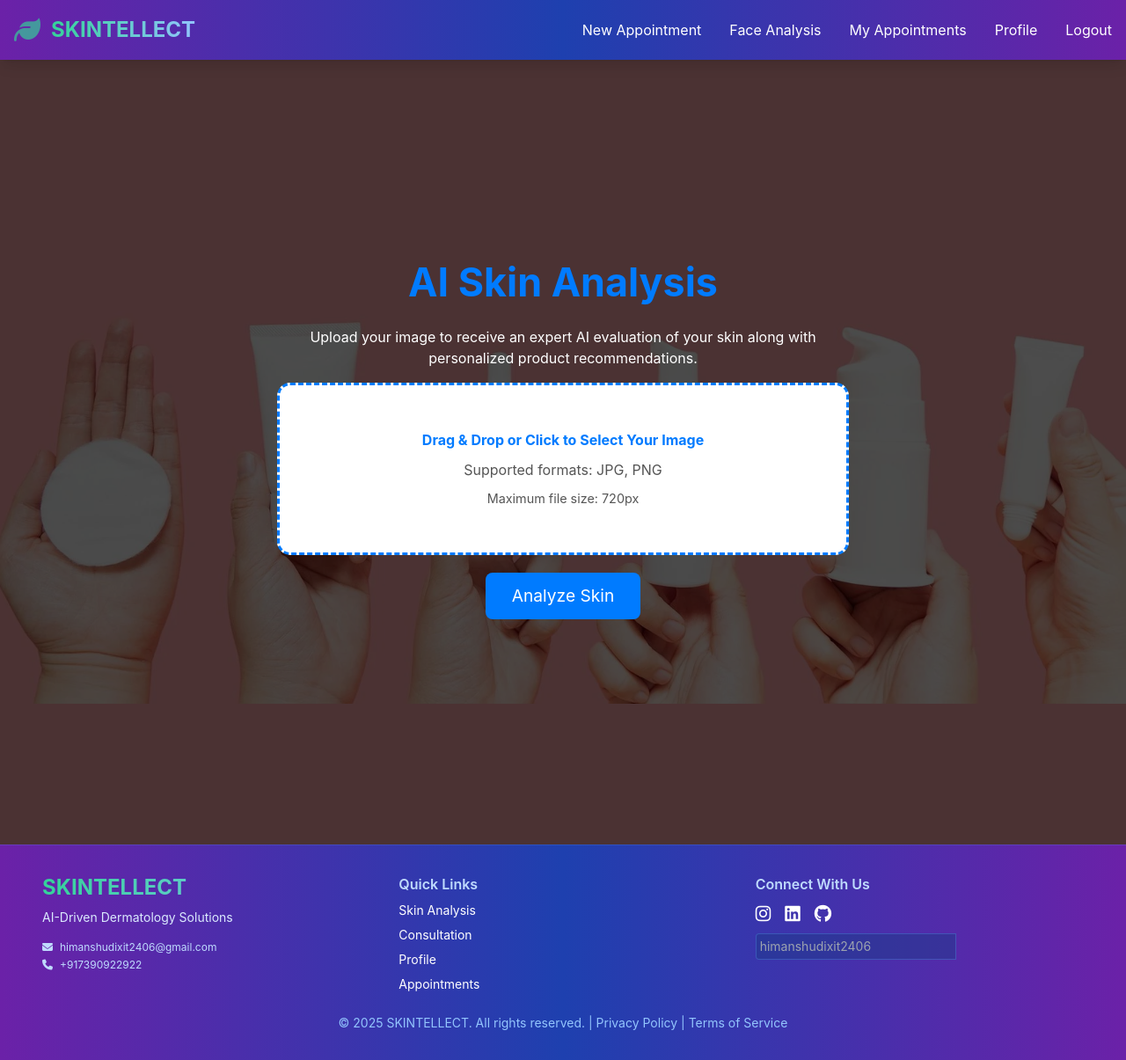
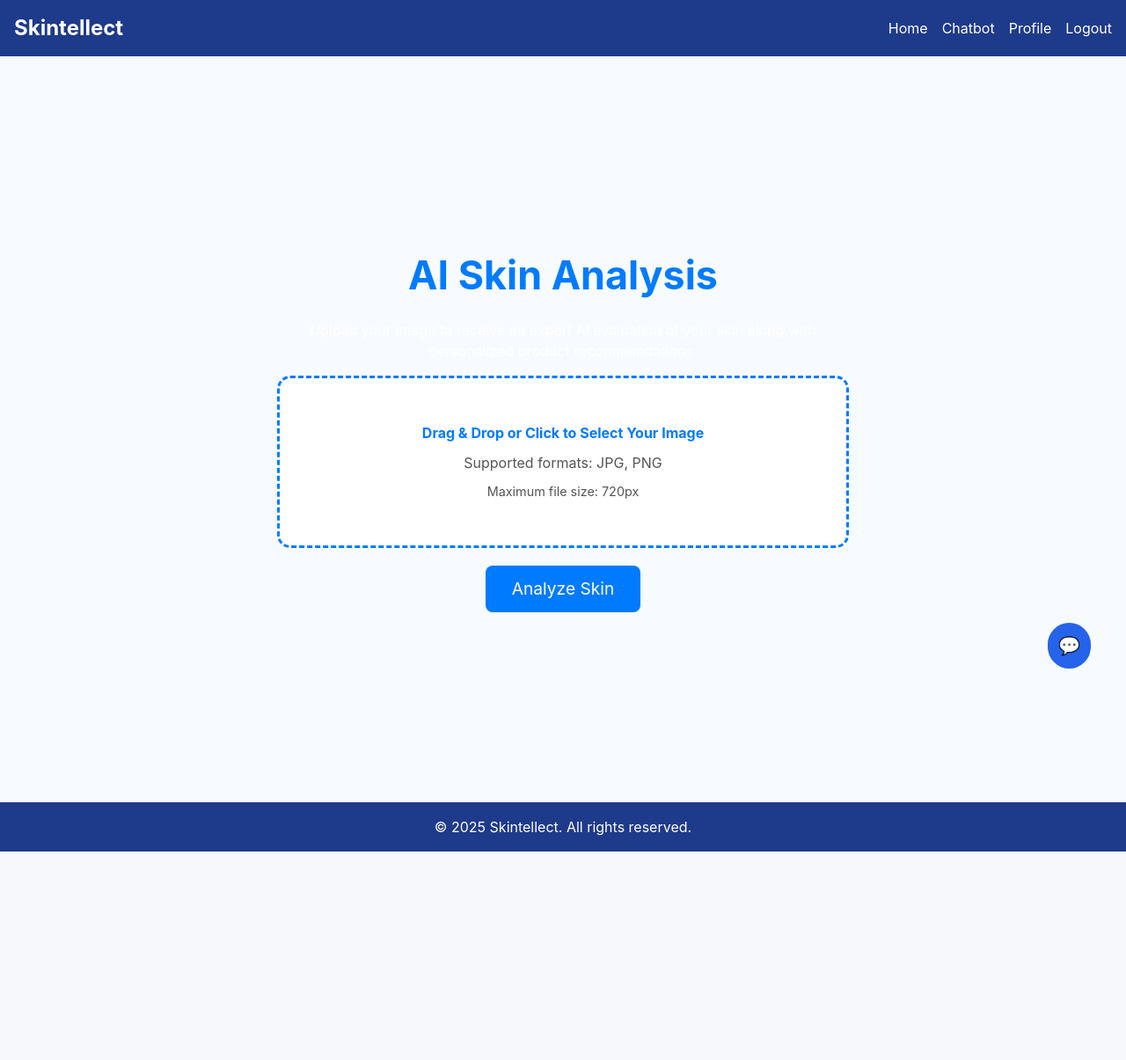
Before and after one commit to himanshudixit2002/Skintellect, a Flask app: page /predict in a window 1280 px wide. Shown: the whole page at 88% size. After the commit the page ends 968 px from the top, so only its background shows below. Run offline with Flask 3, Linux system fonts and the light colour scheme; parts of the project's set-up code (start-up, migrations or seed data) failed here and were passed over; some libraries are stand-ins or nearby versions.

Commit message:
chat bot

```diff
--- a/app.py
+++ b/app.py
@@ -9,9 +9,47 @@ from inference_sdk import InferenceHTTPClient, InferenceConfiguration
 import cv2
 import pandas as pd
 import traceback
+import requests
+from flask import Flask, render_template, request, jsonify
+from dotenv import load_dotenv
 
 # Load skincare products dataset
 df = pd.read_csv(r"dataset/updated_skincare_products.csv")
+
+# Load API key from .env
+load_dotenv()
+OPENAI_API_KEY = os.getenv("OPENAI_API_KEY")
+
+app = Flask(__name__)
+
+# Chatbot API Route
+@app.route("/chatbot", methods=["POST"])
+def chatbot():
+    user_input = request.json.get("userInput")
+    if not user_input:
+        return jsonify({"error": "User input is required"}), 400
+
+    try:
+        headers = {
+            "Authorization": f"Bearer {OPENAI_API_KEY}",
+            "Content-Type": "application/json",
+        }
+        data = {
+            "model": "gpt-4",
+            "messages": [{"role": "user", "content": user_input}],
+            "max_tokens": 100,
+        }
+
+        response = requests.post("https://api.openai.com/v1/chat/completions", json=data, headers=headers)
+        response_json = response.json()
+        bot_reply = response_json["choices"][0]["message"]["content"]
+
+        return jsonify({"botReply": bot_reply})
+
+    except Exception as e:
+        return jsonify({"error": str(e)}), 500
+
+
 
 app = Flask(__name__)
 app.config['TEMPLATES_AUTO_RELOAD'] = True
--- a/templates/layout.html
+++ b/templates/layout.html
@@ -1,10 +1,14 @@
 <!DOCTYPE html>
 <html lang="en">
 <head>
-  <meta charset="UTF-8" />
-  <meta name="viewport" content="width=device-width, initial-scale=1.0" />
-  <title>{% block title %}My Flask App{% endblock %}</title>
+    <meta charset="UTF-8">
+    <meta name="viewport" content="width=device-width, initial-scale=1.0">
+    <title>{% block title %}Skintellect{% endblock %}</title>
+
+    <!-- Tailwind CSS -->
     <script src="https://cdn.tailwindcss.com"></script>
+
+    <!-- External Styles -->
     <link rel="stylesheet" href="{{ url_for('static', filename='css/style.css') }}">
 
     <style>
@@ -14,117 +18,122 @@
             padding: 0;
         }
         body {
-      overflow-x: hidden;
-      background-image: linear-gradient(rgba(0, 0, 0, 0.7), rgba(0, 0, 0, 0.7)), url("../static/assets/bg5.webp");
-      background-size: cover;
-      background-position: center;
-      background-repeat: no-repeat;
-      background-attachment: fixed;
-      padding-top: 80px;
+            background-color: #111827;
+            color: white;
+            font-family: Arial, sans-serif;
+        }
+        .chat-container {
+            position: fixed;
+            bottom: 20px;
+            right: 20px;
+            max-width: 350px;
+            background: rgba(0, 0, 0, 0.8);
+            border-radius: 10px;
+            padding: 10px;
+            display: none;
+            z-index: 1000;
+        }
+        .chat-header {
+            font-weight: bold;
+            padding: 10px;
+            background: #1E40AF;
+            color: white;
+            border-radius: 10px 10px 0 0;
+            text-align: center;
+            cursor: pointer;
+        }
+        .chat-body {
+            max-height: 300px;
+            overflow-y: auto;
+            padding: 10px;
+        }
+        .chat-footer {
+            display: flex;
+            gap: 5px;
+            padding: 10px;
+        }
+        .chat-footer input {
+            flex-grow: 1;
+            padding: 5px;
+            border-radius: 5px;
+            border: 1px solid gray;
+        }
+        .chat-footer button {
+            background: #1E40AF;
+            color: white;
+            padding: 5px 10px;
+            border-radius: 5px;
+            cursor: pointer;
         }
     </style>
-
-  <link rel="stylesheet" href="https://cdnjs.cloudflare.com/ajax/libs/font-awesome/6.4.2/css/all.min.css" />
-  <link rel="stylesheet" href="https://cdn.jsdelivr.net/npm/bootstrap-icons@1.11.3/font/bootstrap-icons.min.css" />
 </head>
 <body>
 
-  <!-- Navbar with consistent background -->
-  <nav class="fixed top-0 left-0 shadow-lg p-4 flex justify-between items-center w-full z-50 bg-gradient-to-r from-purple-800 via-blue-800 to-purple-800 text-white">
-    <div class="flex items-center space-x-3">
-      <i class="fa-solid fa-leaf text-3xl text-emerald-400 animate-pulse"></i>
-      <span class="text-2xl font-bold bg-clip-text text-transparent bg-gradient-to-r from-emerald-400 to-blue-300">
-        SKINTELLECT
-      </span>
+    <!-- Navbar -->
+    <nav class="bg-blue-900 text-white p-4 flex justify-between items-center">
+        <div class="text-2xl font-bold">Skintellect</div>
+        <ul class="flex space-x-4">
+            <li><a href="{{ url_for('index') }}" class="hover:text-emerald-300">Home</a></li>
+            <li><a href="#" class="hover:text-emerald-300">Chatbot</a></li>
+            <li><a href="{{ url_for('profile') }}" class="hover:text-emerald-300">Profile</a></li>
+            <li><a href="{{ url_for('logout') }}" class="hover:text-emerald-300">Logout</a></li>
+        </ul>
+    </nav>
+
+    <!-- Main Content -->
+    <div class="container mx-auto p-6">
+        {% block content %}{% endblock %}
     </div>
 
-    <!-- Dropdown Menu for Mobile -->
-    <div class="relative md:hidden">
-      <button id="dropdown-btn" class="text-2xl">
-        <i class="bi bi-list"></i>
-      </button>
-      <div id="dropdown-menu" class="hidden absolute right-0 mt-2 w-48 bg-gray-800 shadow-lg rounded-lg border border-gray-700 text-white">
-        <a href="{{ url_for('bookappointment') }}" class="block px-4 py-2 hover:bg-gray-700">New Appointment</a>
-        <a href="{{ url_for('predict') }}" class="block px-4 py-2 hover:bg-gray-700">Face Analysis</a>
-        <a href="{{ url_for('userappoint') }}" class="block px-4 py-2 hover:bg-gray-700">My Appointments</a>
-        <a href="{{ url_for('profile') }}" class="block px-4 py-2 hover:bg-gray-700">Profile</a>
-
-        <!-- APK Download Button (Mobile Only) -->
-        <a href="https://drive.google.com/uc?export=download&id=1bhEXK-Cr6bJQ40pUQlmvm1dHwXCpT5mP"
-           class="block px-4 py-2 mt-2 mx-2 bg-gradient-to-r from-purple-600 to-blue-600 text-white rounded-lg
-                  hover:from-purple-700 hover:to-blue-700 transition-all font-medium"
-           download="Skintellect.apk">
-          <i class="fas fa-download mr-2"></i>APK Download
-        </a>
-
-        <a href="{{ url_for('logout') }}" class="block px-4 py-2 hover:bg-gray-700">Logout</a>
+    <!-- Chatbot Widget -->
+    <div class="chat-container" id="chat-container">
+        <div class="chat-header" onclick="toggleChat()">Skincare AI Chatbot</div>
+        <div class="chat-body" id="chat-box"></div>
+        <div class="chat-footer">
+            <input type="text" id="chat-input" placeholder="Ask a skincare question...">
+            <button onclick="sendMessage()">Send</button>
         </div>
     </div>
 
-    <!-- Menu for Larger Screens -->
-    <ul class="hidden md:flex flex-wrap justify-end gap-4 md:gap-8 text-center md:flex-nowrap w-full md:w-auto">
-      <li><a href="{{ url_for('bookappointment') }}" class="block md:inline-block hover:text-gray-400">New Appointment</a></li>
-      <li><a href="{{ url_for('predict') }}" class="block md:inline-block hover:text-gray-400">Face Analysis</a></li>
-      <li><a href="{{ url_for('userappoint') }}" class="block md:inline-block hover:text-gray-400">My Appointments</a></li>
-      <li><a href="{{ url_for('profile') }}" class="block md:inline-block hover:text-gray-400">Profile</a></li>
-      <li><a href="{{ url_for('logout') }}" class="block md:inline-block hover:text-gray-400">Logout</a></li>
-    </ul>
-  </nav>
+    <!-- Chatbot Toggle Button -->
+    <button onclick="toggleChat()" class="fixed bottom-10 right-10 bg-blue-600 p-3 rounded-full text-white text-xl">💬</button>
 
-  <div class="content p-4 flex-grow w-full">
-    {% block content %}{% endblock %}
-  </div>
-
-  <!-- Enhanced footer with gradient matching header -->
-  <footer class="bg-gradient-to-r from-purple-800 via-blue-800 to-purple-800 text-white py-8 mt-12 border-t border-blue-400/20">
-    <div class="container mx-auto px-6 md:px-12 grid grid-cols-1 md:grid-cols-3 gap-8">
-      <div class="text-center md:text-left">
-        <h2 class="text-2xl font-bold bg-clip-text text-transparent bg-gradient-to-r from-emerald-400 to-blue-300 mb-2">SKINTELLECT</h2>
-        <p class="text-sm text-blue-100">AI-Driven Dermatology Solutions</p>
-        <div class="mt-4 space-y-1">
-          <p class="text-xs text-blue-200"><i class="fas fa-envelope mr-2"></i>himanshudixit2406@gmail.com</p>
-          <p class="text-xs text-blue-200"><i class="fas fa-phone mr-2"></i>+917390922922</p>
-        </div>
-      </div>
-
-      <div class="space-y-2">
-        <h3 class="font-semibold text-blue-200 mb-2">Quick Links</h3>
-        <div class="flex flex-col space-y-2">
-          <a href="{{ url_for('predict') }}" class="text-sm hover:text-emerald-300">Skin Analysis</a>
-          <a href="{{ url_for('bookappointment') }}" class="text-sm hover:text-emerald-300">Consultation</a>
-          <a href="{{ url_for('profile') }}" class="text-sm hover:text-emerald-300">Profile</a>
-          <a href="{{ url_for('userappoint') }}" class="text-sm hover:text-emerald-300">Appointments</a>
-        </div>
-      </div>
-
-      <div class="space-y-2">
-        <h3 class="font-semibold text-blue-200 mb-2">Connect With Us</h3>
-        <div class="flex space-x-4 text-xl">
-          <a href="https://www.instagram.com/himanshu.dixitt?igsh=MXExMWI4ZzIxNDA4cw==" class="hover:text-emerald-300 transition-colors"><i class="fab fa-instagram"></i></a>
-          <a href="https://www.linkedin.com/in/himanshudixit2406/" class="hover:text-emerald-300 transition-colors"><i class="fab fa-linkedin"></i></a>
-          <a href="https://github.com/himanshudixit2002" class="hover:text-emerald-300 transition-colors"><i class="fab fa-github"></i></a>
-        </div>
-        <div class="mt-4">
-          <div class="flex mt-2">
-            <input type="email" placeholder="himanshudixit2406" class="p-1 text-sm rounded-l bg-blue-900/50 border border-blue-400/30">
-          </div>
-        </div>
-      </div>
-    </div>
-
-    <div class="text-center text-gray-500 text-sm mt-4">
-      <div class="text-center text-blue-300 text-sm mt-6">
-        &copy; 2025 SKINTELLECT. All rights reserved. | <a href="#" class="hover:text-emerald-300">Privacy Policy</a> | <a href="#" class="hover:text-emerald-300">Terms of Service</a>
-      </div>
-    </div>
+    <!-- Footer -->
+    <footer class="bg-blue-900 text-center py-4">
+        <p>&copy; 2025 Skintellect. All rights reserved.</p>
     </footer>
 
     <script>
-    // Toggle dropdown menu on mobile
-    document.getElementById("dropdown-btn").addEventListener("click", function() {
-      let menu = document.getElementById("dropdown-menu");
-      menu.classList.toggle("hidden");
+        function toggleChat() {
+            let chatContainer = document.getElementById("chat-container");
+            chatContainer.style.display = chatContainer.style.display === "none" ? "block" : "none";
+        }
+
+        async function sendMessage() {
+            let inputField = document.getElementById("chat-input");
+            let userMessage = inputField.value.trim();
+            if (!userMessage) return;
+
+            let chatBox = document.getElementById("chat-box");
+            chatBox.innerHTML += `<p><strong>You:</strong> ${userMessage}</p>`;
+            inputField.value = "";
+
+            try {
+                let response = await fetch("/chatbot", {
+                    method: "POST",
+                    headers: { "Content-Type": "application/json" },
+                    body: JSON.stringify({ userInput: userMessage }),
                 });
+
+                let data = await response.json();
+                chatBox.innerHTML += `<p><strong>Bot:</strong> ${data.botReply}</p>`;
+            } catch (error) {
+                chatBox.innerHTML += `<p class="text-red-500"><strong>Error:</strong> Could not get a response.</p>`;
+            }
+
+            chatBox.scrollTop = chatBox.scrollHeight;
+        }
     </script>
+
 </body>
 </html>
```
Also changed, not shown: requirements_updated.txt (+12 -10 lines), templates/index.html (+4 -3 lines), 1 other file. Lines whose indentation alone changed are shown as unchanged.
